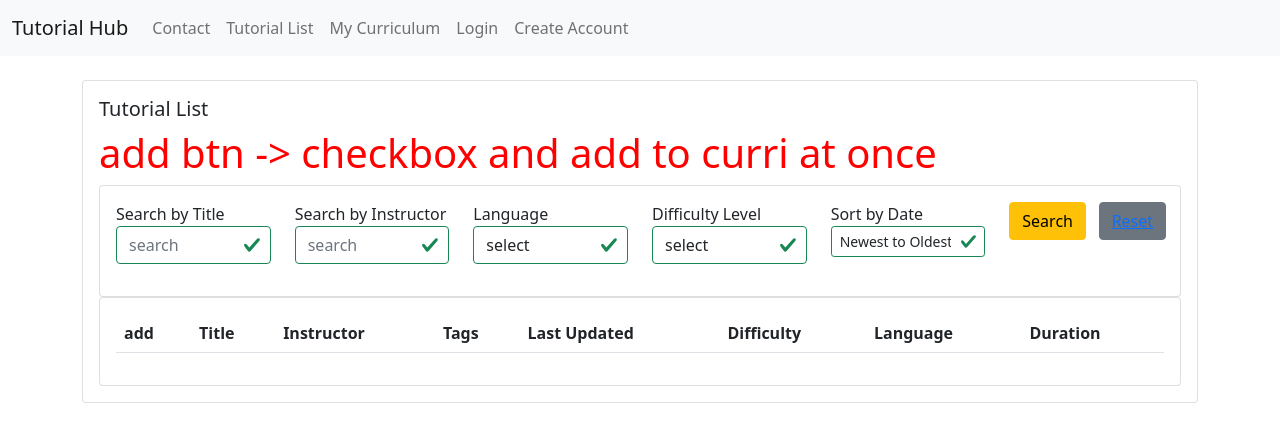
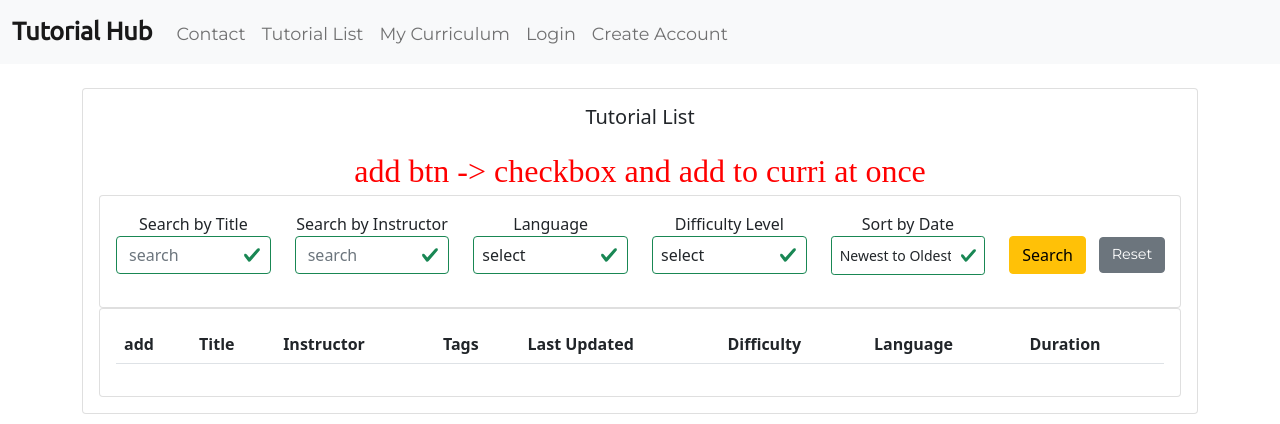
Before and after one commit to day-lee/2021_Tutorial_Base, a Django app: page /tutorial_list/ in a window 1280 px wide. Shown: the top 424 px of the page. Run offline with Django 3.2, Linux system fonts and the light colour scheme; data that the repository does not hold is empty; some libraries are stand-ins or nearby versions.

Commit message:
Error fix
error sign: not a valid view function or pattern name
solution: add app name in url tag

```diff
--- /dev/null
+++ b/static/css/main.css
@@ -0,0 +1,223 @@
+/* nav*/
+
+    .navbar-brand {
+        margin-bottom: 0px;
+        font-size: 25px;
+        font-family: ubuntu;
+        font-weight: bold;
+    }
+    .nav-link {
+        padding-top: 4px;
+        font-size: 1.1rem;
+
+    }
+    .nav-item {
+        height: 30px;
+    }
+
+
+
+/* index */
+	.colored-section {
+	    background-color: #d9e4dd;
+	    padding: 50px 0 30px 0;
+
+	}
+
+	.white-section {
+	    padding: 50px 0 30px 0;
+	}
+
+    body {
+		font-family: ;
+		font-size: 100%;
+		margin: 0;
+		text-align: center;
+	}
+
+
+	.top-container {
+		background-color: #d9e4dd;
+		padding: 50px 0 30px 0;
+
+	}
+
+	.middle-container {
+		background-color: #fbf7f0;
+		padding: 100px auto 10px auto;
+	}
+
+	.contact-me {
+		background-color:#fbf7f0;
+		padding: 50px auto 50px auto;
+
+	}
+
+	.bottom-container {
+		background-color:#c6b497;
+		padding: 30px 0 30px 0;
+		position: relative;
+	}
+
+    h1 {
+		font-family: 'Sacramento', serif;
+		font-size: 2rem;
+		line-height: 3rem;
+		color: #060930;
+		margin: 10px auto 0 auto;
+	}
+
+	h2 {
+		color:#31326f;
+		font-family: ;
+		font-weight: normal;
+		font-size: 1.5rem;
+		margin: 0 auto 20px auto;
+	}
+
+	h3 {
+		color:#595b83;
+		font-family: ;
+		font-size: 1rem;
+		margin: 0 auto 20px auto;
+	}
+
+	hr {
+		border:none;
+		border-top: 10px
+		background-color: #fbf7f0;
+		height:10px;
+		width: 70%;
+		margin-top: 0px;
+	  }
+
+	a {
+		color:#31326f;
+		font-family: 'Montserrat', serif;
+		font-size: 0.9rem;
+		margin: 0 auto 20px auto;
+
+	}
+
+	p {
+		color: #31326f;
+		font-family: 'Montserrat', serif;
+		font-size: 1rem;
+		margin: 0 auto 20px auto;
+	}
+
+	.button1 {
+		display: inline-block;
+		margin-right: 10px;
+		position: relative;
+		left: 380px;
+		color: white;
+		display: inline-block;
+		position: relative;
+		left: 400px;
+	}
+
+	.apple {
+		position: relative;
+	}
+
+	 .btn:hover {
+		background:  #c6b497;
+		border: solid #c6b497 0;
+		text-decoration: none;
+		color: white;
+	 }
+
+	.circular {
+		border-radius: 30%;
+	}
+
+	.coding {
+		position: relative;
+	}
+
+	.dy {
+		width: 200px;
+		height: 200px;
+		position: relative;
+		margin-bottom: 10px;
+
+	}
+
+/* footer */
+	.velog {
+	    width: 2.5rem;
+	    height:2.5rem;
+		border-radius: 30%;
+	}
+
+	.linkedin {
+	    width: 2.5rem;
+	    height:2.5rem;
+		border-radius: 30%;
+	}
+
+	.github {
+	    width: 2.5rem;
+	    height:2.5rem;
+		border-radius: 30%;
+	}
+
+
+	/* tutorial_list */
+	.reset_btn {
+	    text-decoration: none;
+	    color: white;
+	    font-family: ;
+	    margin-top: 25px;
+	    height: 36px;
+
+	}
+
+    .search_btn {
+        margin-top: 1.5rem;
+
+    }
+
+    .sortbydate {
+        padding: 0.5rem;
+
+    }
+
+    .language {
+        padding-right: 0.2rem;
+        padding-left: 0.5rem;
+
+    }
+
+    .difficulty {
+        padding-right: 0.2rem;
+        padding-left: 0.5rem;
+    }
+
+    .dropdown {
+        font-size: 1000px
+    }
+
+
+
+
+
+	.b1:hover {
+		background-color: #fbf7f0 ;
+		border-radius: 30%;
+		color: white;
+	}
+
+	.b2:hover {
+		background-color: #fbf7f0 ;
+		border-radius: 30%;
+		color: white;
+	}
+
+/* register*/
+
+    .helptext{
+        font-family: 'Merriweather', serif;
+		font-size: 100%;
+    }
--- a/templates/base.html
+++ b/templates/base.html
@@ -1,5 +1,4 @@
 {% load static %}
-
 
 <html lang="en">
   <head>
@@ -20,21 +19,17 @@
     <link rel='stylesheet' type="text/css" href="{% static '/css/main.css' %}">
 
 
-
     <title>
         {% block title %}
         Daylee's Tutorial Hub
         {% endblock %}
     </title>
-
-
-
   </head>
 
   <body>
     <nav class="navbar navbar-expand-lg navbar-light bg-light">
       <div class="container-fluid">
-    <a class="navbar-brand" href="{% url 'index' %}">Tutorial Hub</a>
+        <a class="navbar-brand" href="{% url 'hub:home' %}">Tutorial Hub</a>
         <button class="navbar-toggler" type="button" data-bs-toggle="collapse" data-bs-target="#navbarNav" aria-controls="navbarNav" aria-expanded="false" aria-label="Toggle navigation">
           <span class="navbar-toggler-icon"></span>
         </button>
@@ -43,55 +38,42 @@
 
             <!--  Always On  -->
               <li class="nav-item">
-            <a class="nav-link" href="{% url 'contact' %}">Contact</a>
+                <a class="nav-link" href="#">Contact</a>
               </li>
 
               <li class="nav-item">
-          <a class="nav-link" aria-current="page" href="{% url 'tutorial_list' %}">Tutorial List</a>
+              <a class="nav-link" aria-current="page" href="#">Tutorial List</a>
               </li>
               <li class="nav-item">
-            <a class="nav-link" href="{% url 'index' %}">My Curriculum</a>
+                <a class="nav-link" href="#">My Curriculum</a>
               </li>
+
             <!-- Active on Login-->
             {% if user.is_authenticated %}
 
               <li class="nav-item">
-            <a class="nav-link" href="{% url 'logout' %}">Logout</a>
+                <a class="nav-link" href="#">Logout</a>
               </li>
 
            {% else %}
 
-
-
               <li class="nav-item">
-            <a class="nav-link" href="{% url 'login' %}">Login</a>
+                <a class="nav-link" href="#">Login</a>
               </li>
               <li class="nav-item">
-            <a class="nav-link" href="{% url 'register' %}">Create Account</a>
+                <a class="nav-link" href="#">Create Account</a>
               </li>
-
-
-
-
-
-
 
             {% endif %}
           </ul>
-
         </div>
       </div>
     </nav>
 
-
-
-
   <div class="container">
     {% block content %}
-
     {% endblock %}
   </div>
-
 
     <!-- Optional JavaScript; choose one of the two! -->
 
```
Lines whose indentation alone changed are shown as unchanged.
